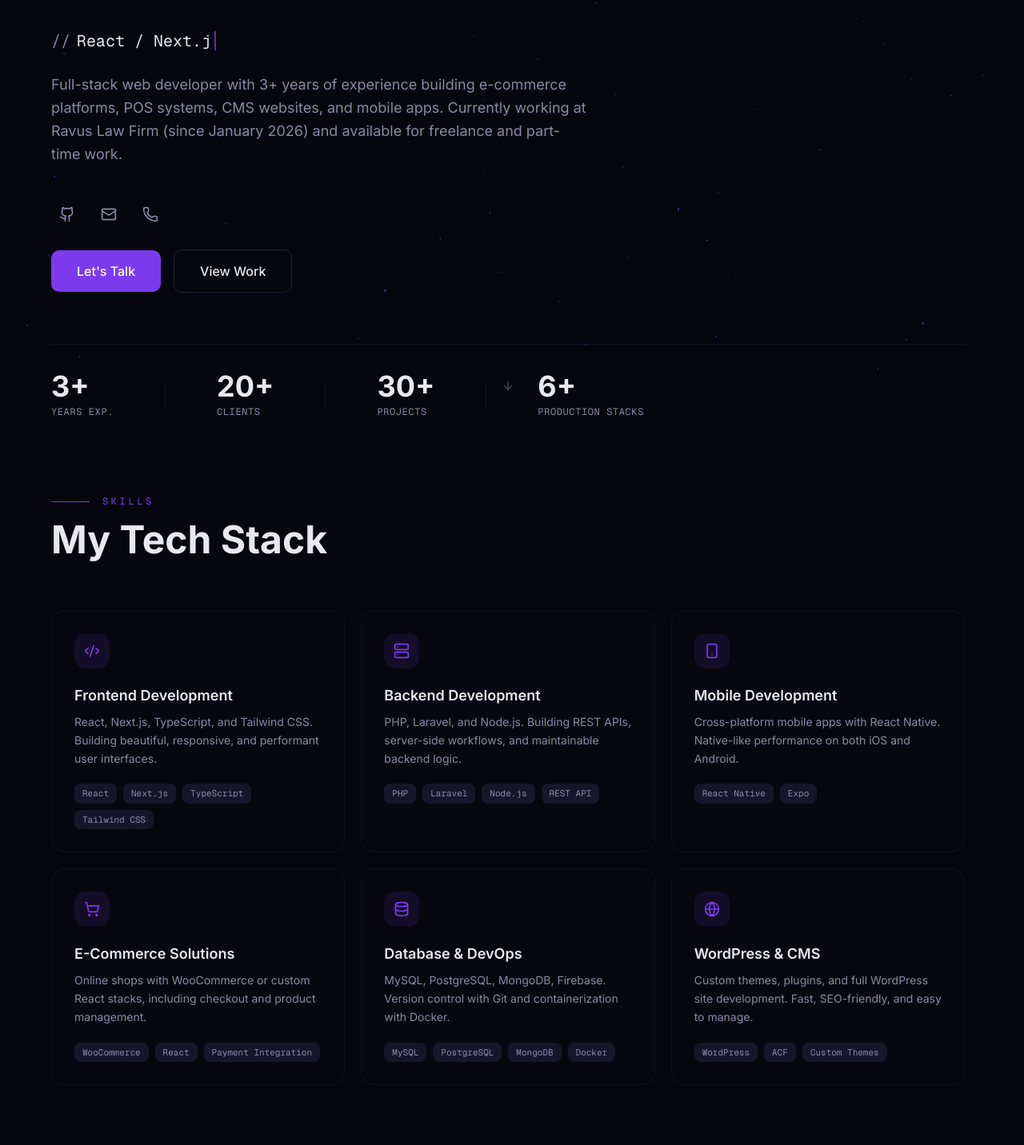
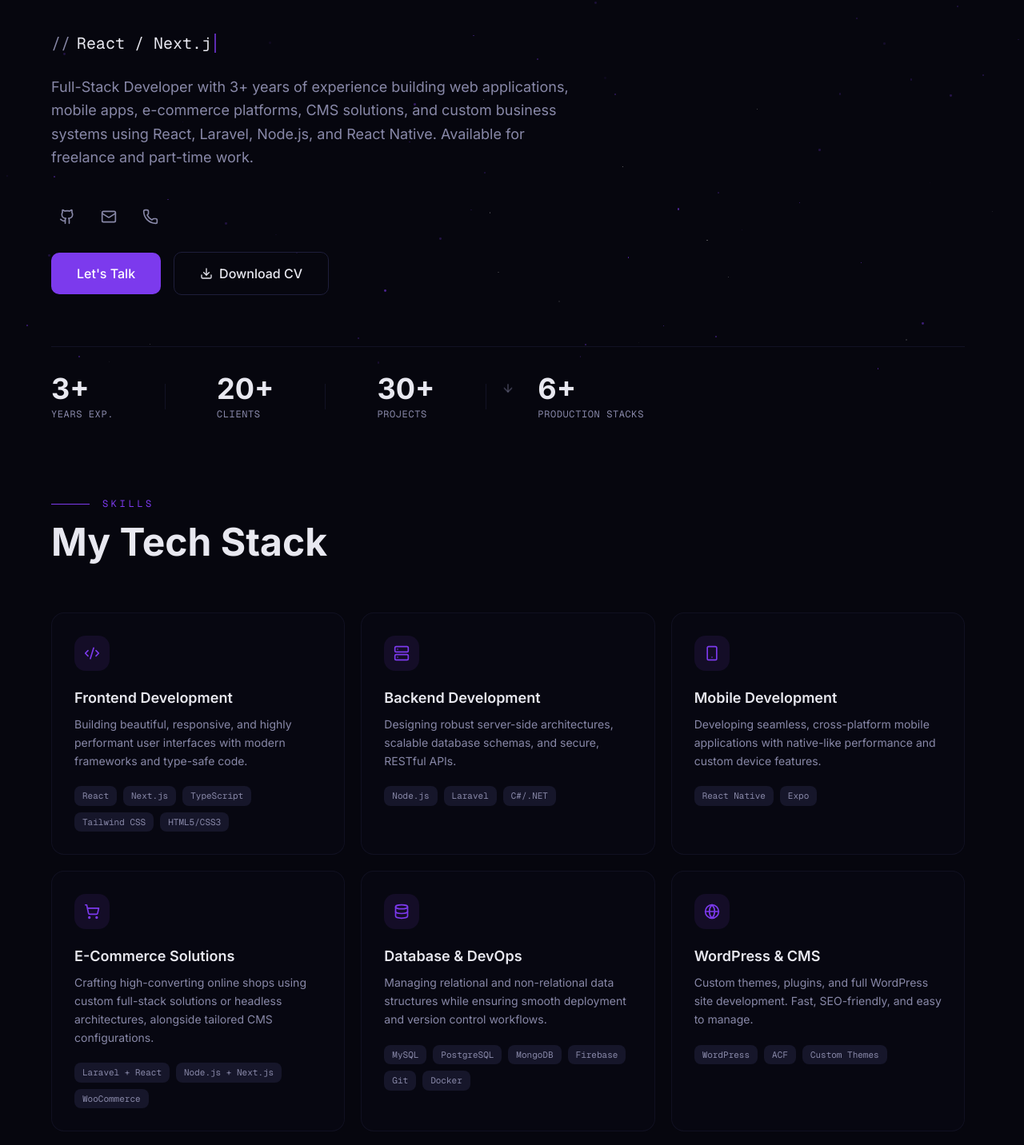
Before and after one commit to Z1p4U/z1p4u.github.io, a Next.js app: page / in a window 1280 px wide. Shown: the part 318-1750 px from the top of the page at 80% size. Built offline with nearby package versions, Linux system fonts and the light colour scheme.

Commit message:
home page improvements and loader bug fixed

```diff
--- a/components/initial-home-loader.tsx
+++ b/components/initial-home-loader.tsx
@@ -80,7 +80,10 @@
     backfaceVisibility: "hidden",
     willChange: "transform",
     animation: "none",
-    height: "100vh",
+    top: "0",
+    right: "0",
+    bottom: "0",
+    left: "0",
   };
 
   const contentStyle: CSSProperties = {
--- a/components/sections/home/HeroSection.tsx
+++ b/components/sections/home/HeroSection.tsx
@@ -1,7 +1,7 @@
 "use client";
 
 import { useEffect, useState } from "react";
-import { Github, Mail, Phone, ArrowDown } from "lucide-react";
+import { Download, Github, Mail, Phone, ArrowDown } from "lucide-react";
 import Link from "next/link";
 
 const roles = [
@@ -52,7 +52,7 @@
         {/* Overline */}
         <div className="flex items-center gap-4 mb-8">
           <div className="h-px w-12 bg-primary" />
-          <span className="text-xs font-mono tracking-[0.3em] text-primary uppercase">
+          <span className="text-xs font-mono text-primary uppercase leading-relaxed">
             Available for freelance & part-time
           </span>
         </div>
@@ -79,7 +79,7 @@
         {/* Description */}
         <p className="mt-6 text-muted-foreground leading-relaxed max-w-2xl text-base md:text-lg">
           {
-            "Full-stack web developer with 3+ years of experience building e-commerce platforms, POS systems, CMS websites, and mobile apps. Currently working at Ravus Law Firm (since January 2026) and available for freelance and part-time work."
+            "Full-Stack Developer with 3+ years of experience building web applications, mobile apps, e-commerce platforms, CMS solutions, and custom business systems using React, Laravel, Node.js, and React Native. Available for freelance and part-time work."
           }
         </p>
 
@@ -100,7 +100,7 @@
             ))}
           </div>
 
-          <div className="flex items-center gap-4">
+          <div className="flex flex-wrap items-center gap-4">
             <Link
               href="/contact"
               className="group relative px-8 py-3.5 bg-primary text-primary-foreground font-medium rounded-lg overflow-hidden transition-all hover:shadow-lg hover:shadow-primary/25"
@@ -109,10 +109,18 @@
             </Link>
             <Link
               href="/project"
-              className="px-8 py-3.5 border border-border text-foreground font-medium rounded-lg hover:border-primary/50 hover:text-primary transition-all"
+              className=" hidden px-8 py-3.5 border border-border text-foreground font-medium rounded-lg hover:border-primary/50 hover:text-primary transition-all"
             >
               View Work
             </Link>
+            <a
+              href="/assets/cv/CV.pdf"
+              download
+              className="inline-flex items-center gap-2 px-8 py-3.5 border border-border text-foreground font-medium rounded-lg hover:border-primary/50 hover:text-primary transition-all"
+            >
+              <Download className="h-4 w-4" />
+              Download CV
+            </a>
           </div>
         </div>
 
--- a/components/sections/home/SkillsSection.tsx
+++ b/components/sections/home/SkillsSection.tsx
@@ -15,36 +15,36 @@
     icon: Code2,
     title: "Frontend Development",
     description:
-      "React, Next.js, TypeScript, and Tailwind CSS. Building beautiful, responsive, and performant user interfaces.",
-    techs: ["React", "Next.js", "TypeScript", "Tailwind CSS"],
+      "Building beautiful, responsive, and highly performant user interfaces with modern frameworks and type-safe code.",
+    techs: ["React", "Next.js", "TypeScript", "Tailwind CSS", "HTML5/CSS3"],
   },
   {
     icon: Server,
     title: "Backend Development",
     description:
-      "PHP, Laravel, and Node.js. Building REST APIs, server-side workflows, and maintainable backend logic.",
-    techs: ["PHP", "Laravel", "Node.js", "REST API"],
+      "Designing robust server-side architectures, scalable database schemas, and secure, RESTful APIs.",
+    techs: ["Node.js", "Laravel", "C#/.NET"],
   },
   {
     icon: Smartphone,
     title: "Mobile Development",
     description:
-      "Cross-platform mobile apps with React Native. Native-like performance on both iOS and Android.",
+      "Developing seamless, cross-platform mobile applications with native-like performance and custom device features.",
     techs: ["React Native", "Expo"],
   },
   {
     icon: ShoppingCart,
     title: "E-Commerce Solutions",
     description:
-      "Online shops with WooCommerce or custom React stacks, including checkout and product management.",
-    techs: ["WooCommerce", "React", "Payment Integration"],
+      "Crafting high-converting online shops using custom full-stack solutions or headless architectures, alongside tailored CMS configurations.",
+    techs: ["Laravel + React", "Node.js + Next.js", "WooCommerce"],
   },
   {
     icon: Database,
     title: "Database & DevOps",
     description:
-      "MySQL, PostgreSQL, MongoDB, Firebase. Version control with Git and containerization with Docker.",
-    techs: ["MySQL", "PostgreSQL", "MongoDB", "Docker"],
+      "Managing relational and non-relational data structures while ensuring smooth deployment and version control workflows.",
+    techs: ["MySQL", "PostgreSQL", "MongoDB", "Firebase", "Git", "Docker"],
   },
   {
     icon: Globe,
```
Also changed, not shown: 1 other file (tests, documents, lock files or other folders).
